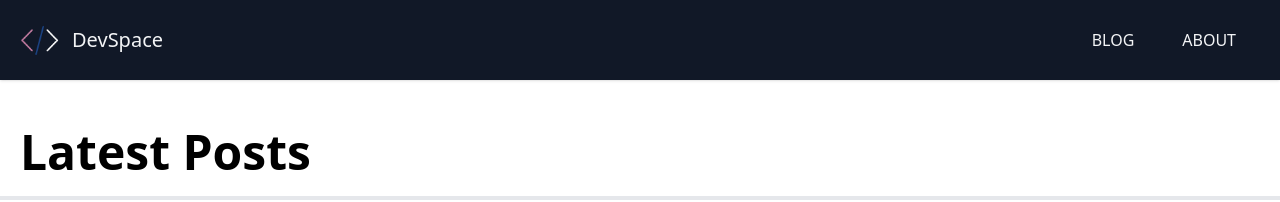
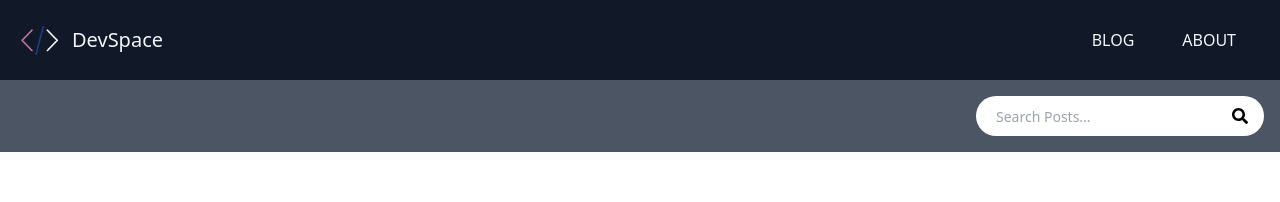
Before and after one commit to samedan/2206-nextjs-markdown, a Next.js app: page / in a window 1280 px wide. Shown: the top 202 px of the page. Built offline with nearby package versions, Linux system fonts and the light colour scheme.

Commit message:
First commit

```diff
--- a/components/Layout.js
+++ b/components/Layout.js
@@ -1,6 +1,7 @@
 import Head from "next/head";
 import React from "react";
 import Header from "./Header";
+import Search from "./Search";
 
 export default function Layout({ title, keywords, description, children }) {
   return (
@@ -12,6 +13,8 @@
         <link rel="icon" href="/favicon.ico" />
       </Head>
       <Header />
+      <Search />
+
       <main className="container mx-auto my-7">{children}</main>
     </div>
   );
--- a/components/Post.js
+++ b/components/Post.js
@@ -3,7 +3,7 @@
 import Link from "next/link";
 import CategoryLabel from "./CategoryLabel";
 
-export default function Post({ post }) {
+export default function Post({ post, compact }) {
   // console.log(post);
   // const API = "https://localhost:3000";
   const myLoader = ({ src }) => {
@@ -15,6 +15,7 @@
     return (
       <div className="w-full px-10 py-6 bg-white rounded-lg shadow-md mt-6">
         {/* {post.frontmatter.cover_image} */}
+        {!compact && (
           <Image
             loader={myLoader}
             src={`${post.frontmatter.cover_image}`}
@@ -23,6 +24,8 @@
             width="600"
             className="mb-4 rounded"
           />
+        )}
+
         {/* <img
           // loader={myLoader}
           src={`${post.frontmatter.cover_image}`}
@@ -47,6 +50,7 @@
           <p className="my-2 text-gray-600">{post.frontmatter.excerpt}</p>
         </div>
 
+        {!compact && (
           <div className="flex justify-between items-center mt-6">
             <Link href={`/blog/${post.slug}`}>
               <a className="text-gray-900 hover:text-blue-600">Read more</a>
@@ -62,6 +66,7 @@
               </h3>
             </div>
           </div>
+        )}
       </div>
     );
   }
--- /dev/null
+++ b/components/Search.js
@@ -0,0 +1,44 @@
+import { useState, useEffect } from "react";
+import { FaSearch } from "react-icons/fa";
+import SearchResults from "./SearchResults";
+
+export default function Search() {
+  const [searchTerm, setSearchTerm] = useState("");
+  const [searchResults, setSearchResults] = useState([]);
+
+  useEffect(() => {
+    const getResults = async () => {
+      if (searchTerm === "") {
+        setSearchResults([]);
+      } else {
+        const res = await fetch(`/api/search?q=${searchTerm}`);
+        const results = await res.json();
+        setSearchResults(results);
+      }
+    };
+    getResults();
+  }, [searchTerm]);
+
+  return (
+    <div className="relative bg-gray-600 p-4">
+      <div className="container mx-auto flex items-center justify-center md:justify-end">
+        <div className="relative text-gray-600 w-72">
+          <form>
+            <input
+              type="search"
+              name="search"
+              id="search"
+              className="bg-white h-10 px-5 pr-10 rounded-full text-sm focus:outline-none w-72"
+              value={searchTerm}
+              onChange={(e) => setSearchTerm(e.target.value)}
+              placeholder="Search Posts..."
+            />
+
+            <FaSearch className="absolute top-0 right-0 text-black mt-3 mr-4" />
+          </form>
+        </div>
+      </div>
+      <SearchResults results={searchResults} />
+    </div>
+  );
+}
--- /dev/null
+++ b/components/SearchResults.js
@@ -0,0 +1,16 @@
+import React from "react";
+import Post from "./Post";
+
+export default function SearchResults({ results }) {
+  if (results.length === 0) return <></>;
+  return (
+    <div className="absolute top-20 right-0 md:right-10 z-10 border-4 border-gray-500 bg-white text-black w-full md:w-6/12 rounded-2xl">
+      <div className="p-10">
+        <h2 className="text-3xl mb-3">{results.length} results</h2>
+        {results.map((result, index) => (
+          <Post key={index} post={result} compact={true} />
+        ))}
+      </div>
+    </div>
+  );
+}
--- a/package.json
+++ b/package.json
@@ -13,7 +13,8 @@
     "marked": "^4.0.18",
     "next": "12.1.6",
     "react": "18.1.0",
-    "react-dom": "18.1.0"
+    "react-dom": "18.1.0",
+    "react-icons": "^4.4.0"
   },
   "devDependencies": {
     "autoprefixer": "^10.4.7",
--- a/pages/api/hello.js
+++ /dev/null
@@ -1,5 +0,0 @@
-// Next.js API route support: https://nextjs.org/docs/api-routes/introduction
-
-export default function handler(req, res) {
-  res.status(200).json({ name: 'John Doe' })
-}
--- /dev/null
+++ b/pages/api/search.js
@@ -0,0 +1,38 @@
+// Next.js API route support: https://nextjs.org/docs/api-routes/introduction
+
+import fs from "fs";
+import path from "path";
+import matter from "gray-matter";
+
+export default function handler(req, res) {
+  let posts;
+
+  if (process.env.NODE_ENV === "production") {
+    // fetch from cache
+  } else {
+    const files = fs.readdirSync(path.join("posts"));
+    posts = files.map((filename) => {
+      // read the files in the "posts" directory
+      const markdownWithMeta = fs.readFileSync(
+        path.join("posts", filename),
+        "utf-8"
+      );
+      const { data: frontmatter } = matter(markdownWithMeta);
+
+      return {
+        frontmatter,
+      };
+    });
+  }
+
+  const results = posts.filter(
+    ({ frontmatter: { title, excerpt, category } }) =>
+      // check each search term 'q' if it matches (-1)
+      title.toLowerCase().indexOf(req.query.q) != -1 ||
+      excerpt.toLowerCase().indexOf(req.query.q) != -1 ||
+      category.toLowerCase().indexOf(req.query.q) != -1
+  );
+  // console.log(results);
+
+  res.status(200).json(results);
+}
```
Also changed, not shown: 1 other file (tests, documents, lock files or other folders). Lines whose indentation alone changed are shown as unchanged.
